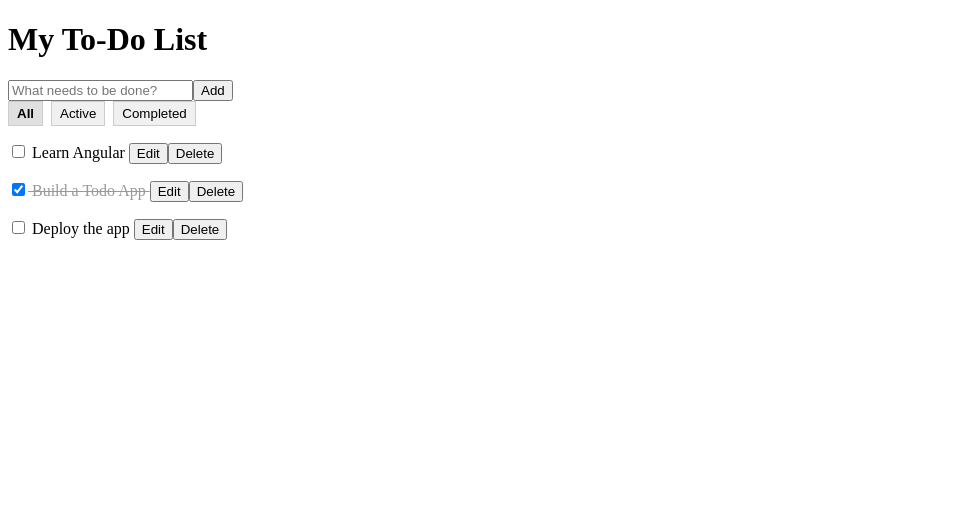
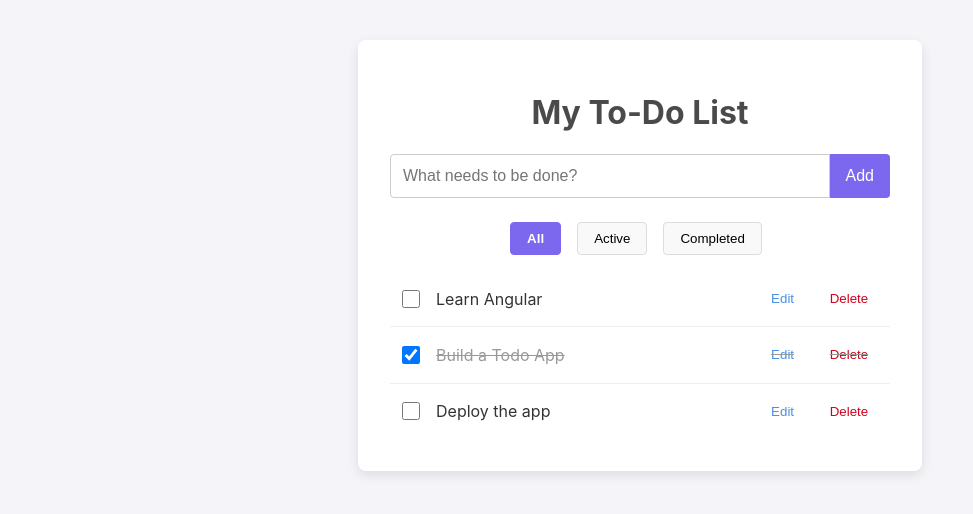
Before and after one commit to brooks-t/angular-todo-app, an Angular app: page / in a window 1280 px wide. Shown: the top 514 px of the page, without its empty margins (0-973 px from the left). Built offline with nearby package versions, Linux system fonts and the light colour scheme.

Commit message:
style: added to everything

```diff
--- a/src/app/app.scss
+++ b/src/app/app.scss
@@ -1,15 +1,74 @@
+:host {
+  display: block;
+  background: #fff;
+  padding: 2rem;
+  border-radius: 8px;
+  box-shadow: 0 4px 12px rgba(0, 0, 0, 0.1);
+  width: 100%;
+  max-width: 500px;
+}
+
+h1 {
+  text-align: center;
+  color: #4a4a4a;
+}
+
+.add-item-form {
+  display: flex;
+  margin-bottom: 1.5rem;
+
+  input[type="text"] {
+    flex-grow: 1;
+    padding: 0.75rem;
+    border: 1px solid #ccc;
+    border-radius: 4px 0 0 4px;
+    font-size: 1rem;
+    &:focus {
+      outline: none;
+      border-color: #7b68ee;
+    }
+  }
+
+  button {
+    padding: 0.75rem 1rem;
+    border: none;
+    background-color: #7b68ee;
+    color: white;
+    cursor: pointer;
+    border-radius: 0 4px 4px 0;
+    font-size: 1rem;
+    transition: background-color 0.2s;
+
+    &:hover {
+      background-color: #6a5acd;
+    }
+  }
+}
+
 .filter-buttons {
   margin-bottom: 1rem;
+  display: flex;
+  justify-content: center;
+  gap: 0.5rem;
 
   button {
     margin-right: 0.5rem;
-    padding: 0.25rem 0.5rem;
-    border: 1px solid #ccc;
-    background-color: #f0f0f0;
+    padding: 0.5rem 1rem;
+    border: 1px solid #ddd;
+    background-color: #f9f9f9;
     cursor: pointer;
+    border-radius: 4px;
+    transition: background-color 0.2s, border-color 0.2s;
+
+    &:hover {
+      background-color: #f0f0f0;
+      border-color: #ccc;
+    }
 
     &.active {
-      background-color: #e0e0e0;
+      background-color: #7b68ee;
+      color: white;
+      border-color: #7b68ee;
       font-weight: bold;
     }
   }
--- a/src/app/todo-item/todo-item.scss
+++ b/src/app/todo-item/todo-item.scss
@@ -1,4 +1,90 @@
+:host {
+  display: block;
+  border-bottom: 1px solid #eee;
+
+  &:last-child {
+    border-bottom: none;
+  }
+}
+
+p {
+  display: flex;
+  align-items: center;
+  padding: 0.8rem 0.5rem;
+  margin: 0;
+  transition: background-color 0.2s;
+
+  &:hover {
+    background-color: #f9f9f9;
+  }
+}
+
+input[type="checkbox"] {
+  margin-right: 1rem;
+  width: 18px;
+  height: 18px;
+}
+
 .completed {
-    text-decoration: line-through;
-    color: #999;
+  text-decoration: line-through;
+  color: #999;
+}
+
+button {
+  margin-left: auto; // Pushes buttons to the right
+  background: none;
+  border: 1px solid transparent;
+  padding: 0.4rem 0.8rem;
+  cursor: pointer;
+  border-radius: 4px;
+  transition: background-color 0.2s, border-color 0.2s;
+
+  // Specific button styles
+  &:nth-of-type(1) { // Edit button
+    color: #4a90e2;
+    &:hover {
+      background-color: #e7f3ff;
+      border-color: #4a90e2;
+    }
   }
+
+  &:nth-of-type(2) { // Delete button
+    margin-left: 0.5rem;
+    color: #d0021b;
+     &:hover {
+      background-color: #ffe6e6;
+      border-color: #d0021b;
+    }
+  }
+}
+
+form {
+  flex-grow: 1;
+  display: flex;
+
+  input[type="text"] {
+    flex-grow: 1;
+    padding: 0.5rem;
+    font-size: 1rem;
+    border: 1px solid #ccc;
+    border-radius: 4px;
+    &:focus {
+      outline: none;
+      border-color: #6a5acd;
+    }
+  }
+
+  button[type="submit"] {
+    margin-left: 0.5rem;
+    padding: 0.5rem 1rem;
+    border: none;
+    background-color: #28a745;
+    color: white;
+    cursor: pointer;
+    border-radius: 4px;
+
+    &:hover {
+      background-color: #218838;
+    }
+  }
+}
--- a/src/styles.scss
+++ b/src/styles.scss
@@ -1 +1,12 @@
 /* You can add global styles to this file, and also import other style files */
+body {
+  font-family: -apple-system, BlinkMacSystemFont, 'Segoe UI', Roboto, Helvetica, Arial, sans-serif, 'Apple Color Emoji', 'Segoe UI Emoji', 'Segoe UI Symbol';
+  background-color: #f4f4f9;
+  color: #333;
+  display: flex;
+  justify-content: center;
+  align-items: flex-start;
+  min-height: 100vh;
+  margin: 0;
+  padding-top: 40px;
+}
```
